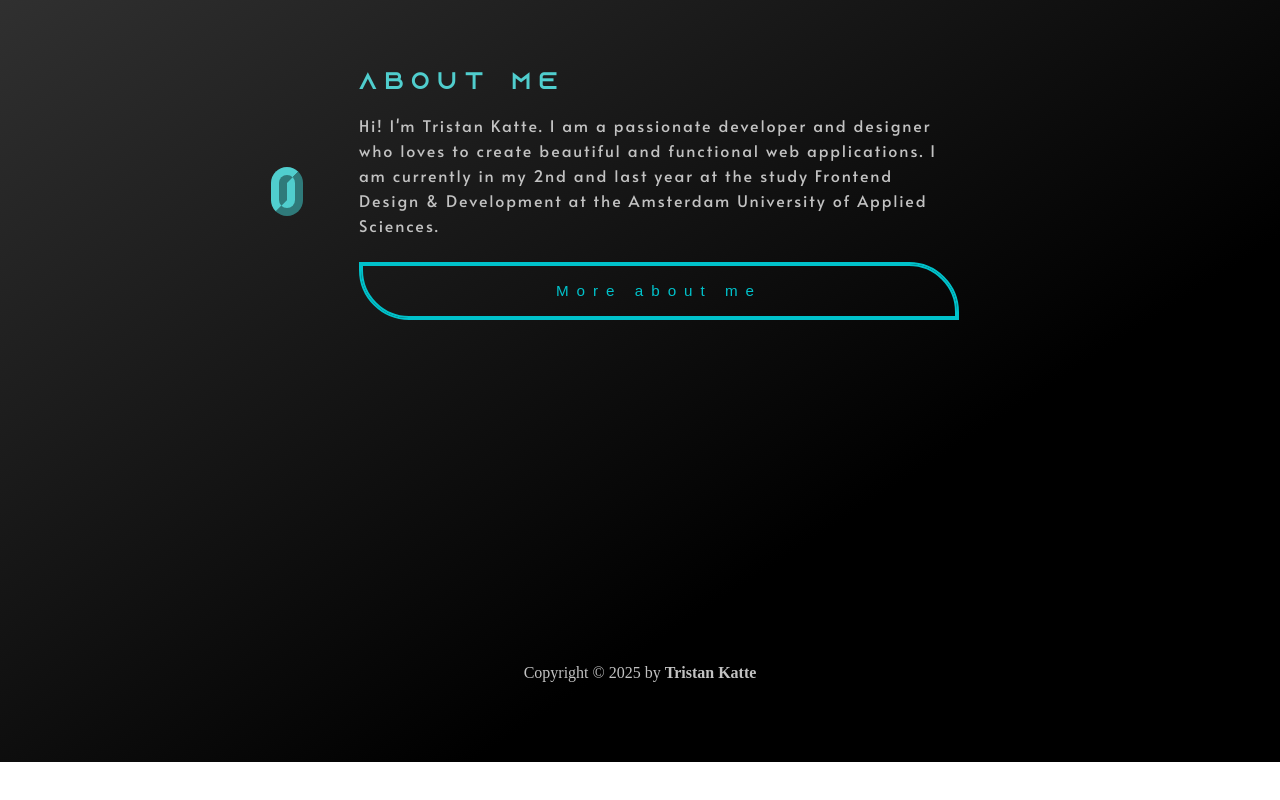
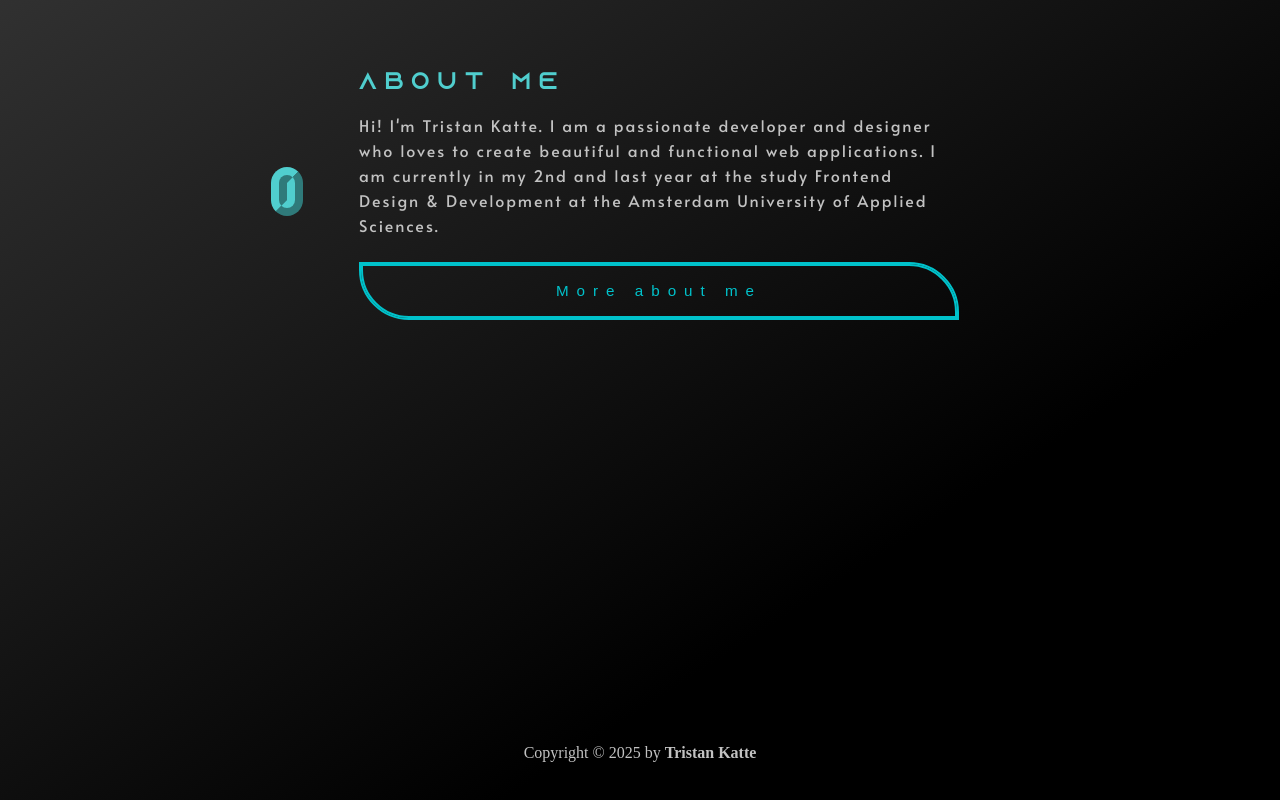
Before and after one commit to TristanKatte/portfolio, a SvelteKit app in the folder myapp/: page / in a window 1280 px wide. Shown: the part 425-1225 px from the top of the page. Before the commit the page ends 1187 px from the top, so only its background shows below. Built offline with nearby package versions, Linux system fonts and the light colour scheme; some icons are missing.

Commit message:
Update Footer.svelte

```diff
--- a/myapp/src/routes/components/Footer.svelte
+++ b/myapp/src/routes/components/Footer.svelte
@@ -37,12 +37,13 @@
 
     footer {
         background-color: transparent;
+        margin-top: 5em;
     }
 
     ul {
         gap: 1rem;
         display: flex;
-        justify-content: center; /* Center the icons horizontally */
+        justify-content: center;
         list-style-type: none;
 
     }
```
